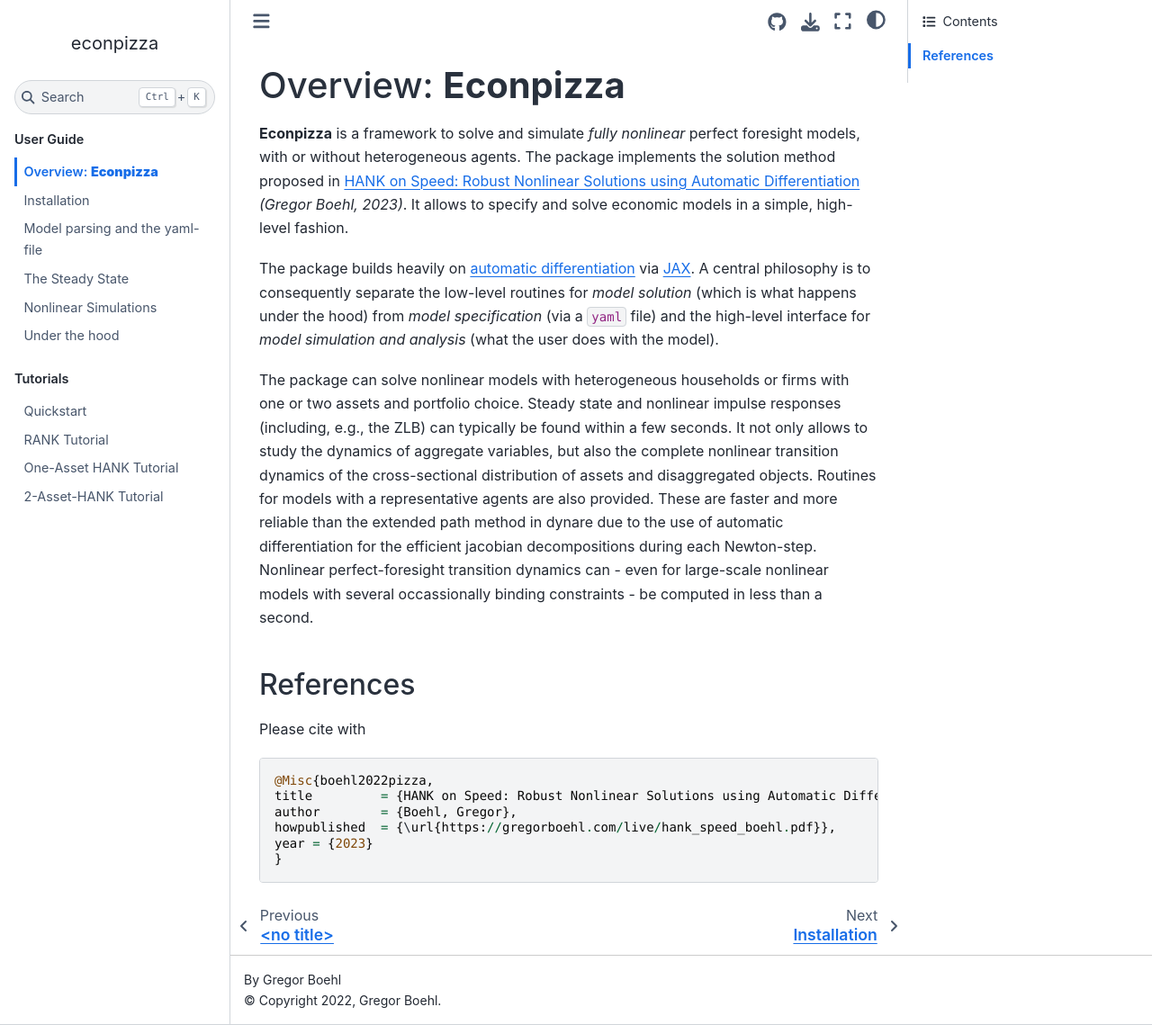
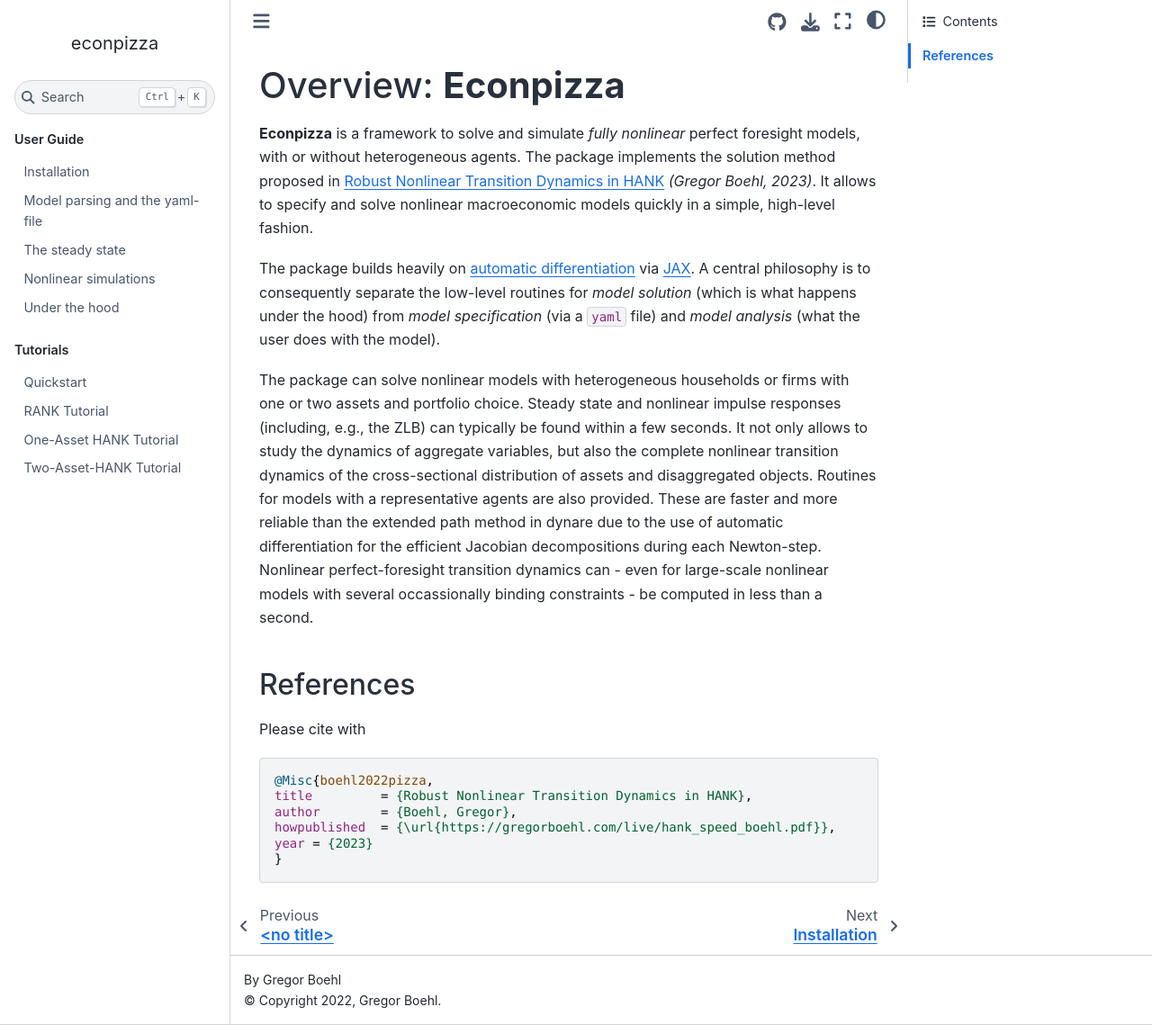
Before and after one commit to gboehl/econpizza, a Sphinx documentation site: the page built from docs/index.rst, in a window 1280 px wide and 1139 px high. Shown: the whole window at 90% size. Built offline with Sphinx 7.4.7 and the Sphinx Book theme 1.1.4, drawn with Linux system fonts in a browser that asks for light colours.

Commit message:
finalize new docs

```diff
--- a/docs/guide/installation.rst
+++ b/docs/guide/installation.rst
@@ -12,7 +12,7 @@
 On Windows
 ----------
 
-Econpizza needs **JAX** to be installed. This is not a problem for MacOS and Linux, but the time for JAX to fully support Windows has not yet come. Fortunately, there is help out there (see `this link <https://github.com/cloudhan/jax-windows-builder>`_ for the somewhat cryptic original reference). To install JAX, run
+Econpizza needs the Python package `JAX <https://jax.readthedocs.io>`_ to be installed. This is not a problem for MacOS and Linux (the package will be automatically installed when installing Econpizza), but the time for JAX to fully support Windows has not yet come. Fortunately, there is help out there (see `this link <https://github.com/cloudhan/jax-windows-builder>`_ for the somewhat cryptic original reference). To install JAX, run
 
 .. code-block:: bash
 
@@ -20,7 +20,7 @@
 
 *prior* to installing Econpizza. Econpizza should then run just fine (`proof <https://github.com/gboehl/econpizza/actions/runs/2579662335>`_).
 
-In case you run into an error with `ptxas` (like `in this case <https://github.com/tensorflow/models/issues/7640>`_), a workaround is to disable CUDA by running the following **before** importing econpizza or JAX:
+In case you run into an error with `ptxas` (like `in this case <https://github.com/tensorflow/models/issues/7640>`_), a workaround is to disable CUDA by adding the following line **before** importing econpizza or JAX:
 
 .. code-block:: python
 
--- a/docs/guide/solution.rst
+++ b/docs/guide/solution.rst
@@ -1,12 +1,12 @@
-Nonlinear Simulations
+Nonlinear simulations
 =====================
 
-The main functionality of nonlinear simulations is provided by :meth:`econpizza.PizzaModel.find_path`. The main arguments are either ``shock`` or ``init_state``, which allows to either specify an economic shock as a tuple of the shock name (as specified in ``shocks`` in the YAML) and the size of the shock, or a vector of initial states.
+The main functionality of nonlinear simulations is provided by the functions :meth:`econpizza.PizzaModel.find_path`. The main arguments are either ``shock`` or ``init_state``, which allows to specify an economic shock as a tuple of the shock name (as specified in ``shocks`` in the YAML) and the size of the shock, or a vector of initial states, respectively.
 
 If the model has heterogeneous agents, the routine will automatically compute the steady state sequence space Jacobian. This can be skipped using the ``skip_jacobian`` flag.
 
 .. autofunction:: econpizza.PizzaModel.find_path
 
-The function :meth:`econpizza.PizzaModel.get_distributions` allows to retrieve the sequence of distributions and decision variables. To that end it requires the shocks and initial distribution as well as the trajectory of aggregated variables as input.
+The function :meth:`econpizza.PizzaModel.get_distributions` allows to retrieve the sequence of distributions and decision variables. To that end it requires the shocks and initial distribution together with the trajectory of aggregated variables as input.
 
 .. autofunction:: econpizza.PizzaModel.get_distributions
--- a/docs/index.rst
+++ b/docs/index.rst
@@ -1,27 +1,37 @@
+
+.. only:: latex
+
+    Intro
+    =====
+    This document is automatically created by `sphinx <https://www.sphinx-doc.org/en/master/index.html>`_, the Python documentation generator.
+    It is synced with the online package documentation that is hosted at `Read the Docs <https://econpizza.readthedocs.io>`_.
+
+
 Overview: **Econpizza**
 =======================
 
 **Econpizza** is a framework to solve and simulate *fully nonlinear* perfect foresight models, with or without heterogeneous agents.
-The package implements the solution method proposed in `HANK on Speed: Robust Nonlinear Solutions using Automatic Differentiation <https://gregorboehl.com/live/hank_speed_boehl.pdf>`_ *(Gregor Boehl, 2023)*.
-It allows to specify and solve economic models in a simple, high-level fashion.
+The package implements the solution method proposed in `Robust Nonlinear Transition Dynamics in HANK <https://gregorboehl.com/live/hank_speed_boehl.pdf>`_ *(Gregor Boehl, 2023)*.
+It allows to specify and solve nonlinear macroeconomic models quickly in a simple, high-level fashion.
 
 The package builds heavily on `automatic differentiation <https://en.wikipedia.org/wiki/Automatic_differentiation>`_ via `JAX <https://jax.readthedocs.io/en/latest/notebooks/quickstart.html>`_.
 A central philosophy is to consequently separate the low-level routines for *model solution* (which is what happens under the hood) from
-*model specification* (via a ``yaml`` file) and the
-high-level interface for *model simulation and analysis* (what the user does with the model).
+*model specification* (via a ``yaml`` file) and *model analysis* (what the user does with the model).
 
 The package can solve nonlinear models with heterogeneous households or firms with one or two assets and portfolio choice. Steady state and nonlinear impulse responses (including, e.g., the ZLB) can typically be found within a few seconds.
-It not only allows to study the dynamics of aggregate variables, but also the complete nonlinear transition dynamics of the cross-sectional distribution of assets and disaggregated objects. Routines for models with a representative agents are also provided. These are faster and more reliable than the extended path method in dynare due to the use of automatic differentiation for the efficient jacobian decompositions during each Newton-step. Nonlinear perfect-foresight transition dynamics can - even for large-scale nonlinear models with several occassionally binding constraints - be computed in less than a second.
+It not only allows to study the dynamics of aggregate variables, but also the complete nonlinear transition dynamics of the cross-sectional distribution of assets and disaggregated objects. Routines for models with a representative agents are also provided. These are faster and more reliable than the extended path method in dynare due to the use of automatic differentiation for the efficient Jacobian decompositions during each Newton-step. Nonlinear perfect-foresight transition dynamics can - even for large-scale nonlinear models with several occassionally binding constraints - be computed in less than a second.
 
-References
-----------
+.. only:: html
+
+    References
+    ----------
 
 Please cite with
 
-.. code-block::
+.. code-block:: bibtex
 
     @Misc{boehl2022pizza,
-    title         = {HANK on Speed: Robust Nonlinear Solutions using Automatic Differentiation},
+    title         = {Robust Nonlinear Transition Dynamics in HANK},
     author        = {Boehl, Gregor},
     howpublished  = {\url{https://gregorboehl.com/live/hank_speed_boehl.pdf}},
     year = {2023}
```
Also changed, not shown: docs/guide/steady_state.rst (+5 -5 lines), docs/guide/the_yaml.rst (+9 -8 lines), docs/guide/method.ipynb, docs/tutorial/hank1.ipynb, docs/tutorial/hank2.ipynb, docs/tutorial/quickstart.ipynb, docs/tutorial/rank.ipynb, 1 other file.
